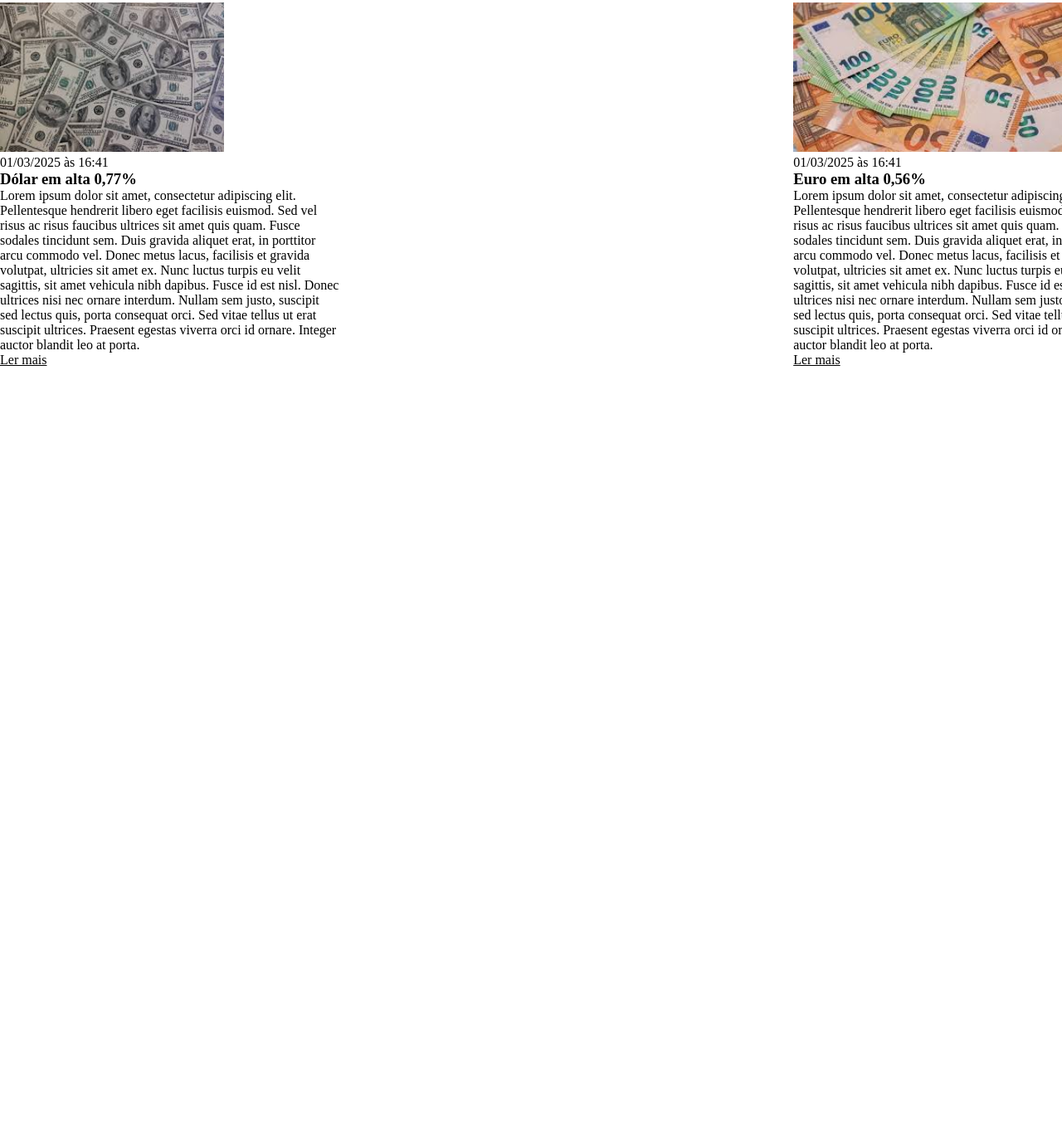
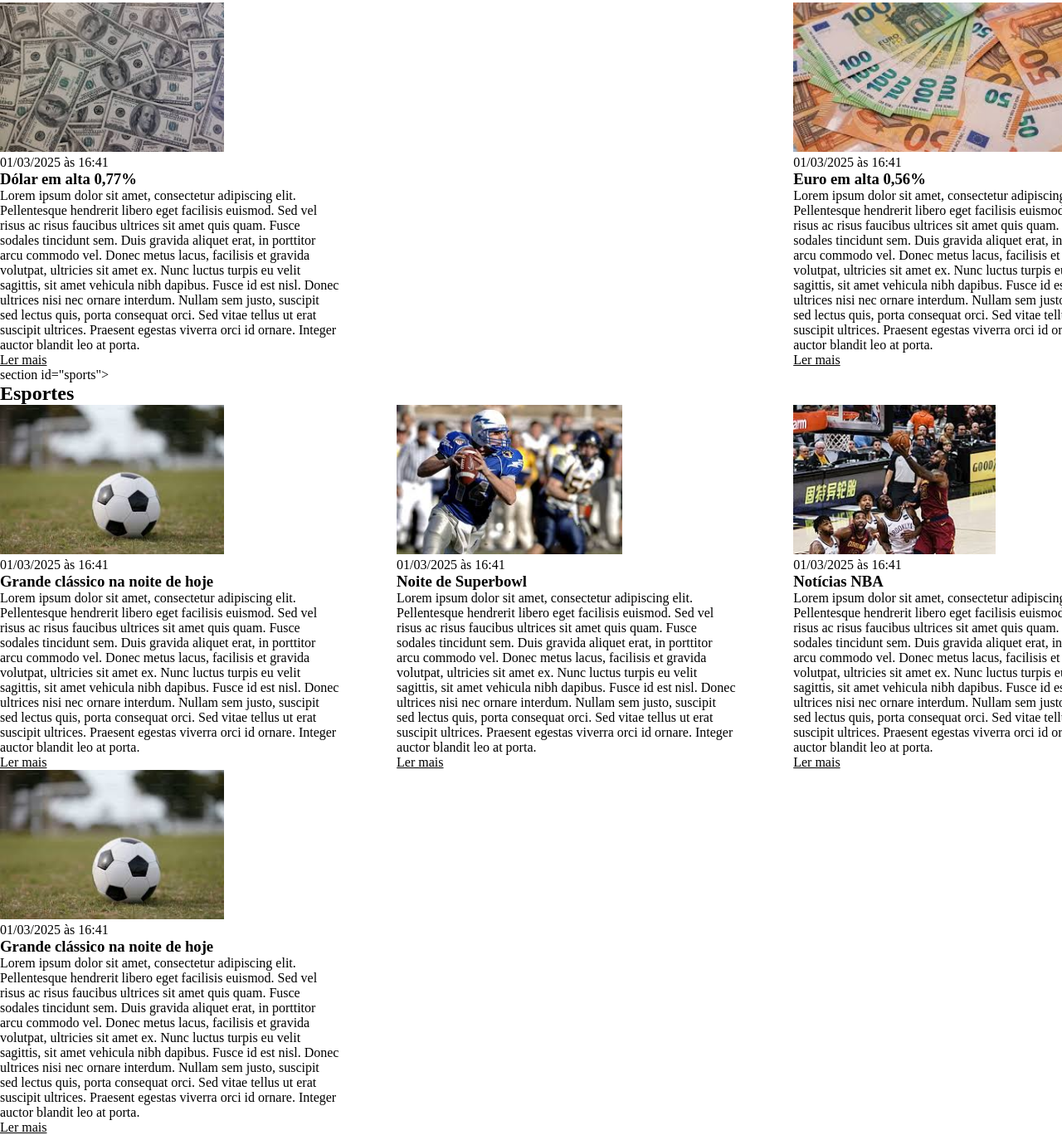
Before and after one commit to Taty-Z/M2_EBAC_frontend, a plain HTML site: page Portal_NOTICIAS/index_pn.html in a window 1280 px wide. Shown: the part 986-2354 px from the top of the page at 83% size. Before the commit the page ends 1429 px from the top, so only its background shows below. Drawn offline with Linux system fonts and the light colour scheme.

Commit message:
Aumentando o Portal de Notícias

```diff
--- a/Portal_NOTICIAS/index_pn.html
+++ b/Portal_NOTICIAS/index_pn.html
@@ -117,3 +117,62 @@
                 </div>
             </div>
         </section>
+
+        section id="sports">
+		<div class="container">
+            <h2>Esportes</h2>
+            <div class="articles">
+                <article>
+                    <img src="./imagens/futebol.jpg" alt="Bola de futebol no gramado" />
+                    <header>
+                        <time class="creation-date"> 01/03/2025 às 16:41</time>
+                    </header>
+                    <h3>Grande clássico na noite de hoje</h3>
+                    <p>
+                        Lorem ipsum dolor sit amet, consectetur adipiscing elit. Pellentesque hendrerit libero eget facilisis euismod. Sed vel risus ac risus faucibus ultrices sit amet quis quam. Fusce sodales tincidunt sem. Duis gravida aliquet erat, in porttitor arcu commodo vel. Donec metus lacus, facilisis et gravida volutpat, ultricies sit amet ex. Nunc luctus turpis eu velit sagittis, sit amet vehicula nibh dapibus. Fusce id est nisl. Donec ultrices nisi nec ornare interdum. Nullam sem justo, suscipit sed lectus quis, porta consequat orci. Sed vitae tellus ut erat suscipit ultrices.
+        Praesent egestas viverra orci id ornare. Integer auctor blandit leo at porta.
+                    </p>
+                    <a href="#" title="Leia a notícia completa">Ler mais</a>
+                </article>
+
+                <article>
+                    <img src="./imagens/futebol_americano.jpg" alt="Jogador de futebol americano segurando a bola" />
+                    <header>
+                        <time class="creation-date">01/03/2025 às 16:41</time>
+                    </header>
+                    <h3>Noite de Superbowl</h3>
+                    <p>
+                        Lorem ipsum dolor sit amet, consectetur adipiscing elit. Pellentesque hendrerit libero eget facilisis euismod. Sed vel risus ac risus faucibus ultrices sit amet quis quam. Fusce sodales tincidunt sem. Duis gravida aliquet erat, in porttitor arcu commodo vel. Donec metus lacus, facilisis et gravida volutpat, ultricies sit amet ex. Nunc luctus turpis eu velit sagittis, sit amet vehicula nibh dapibus. Fusce id est nisl. Donec ultrices nisi nec ornare interdum. Nullam sem justo, suscipit sed lectus quis, porta consequat orci. Sed vitae tellus ut erat suscipit ultrices.
+        Praesent egestas viverra orci id ornare. Integer auctor blandit leo at porta.
+                    </p>
+                    <a href="#" title="Leia a notícia completa">Ler mais</a>
+                </article>
+
+                <article>
+                    <img src="./imagens/basquete.jpg" alt="Jogador de basquete com a bola" />
+                    <header>
+                        <time class="creation-date">01/03/2025 às 16:41</time>
+                    </header>
+                    <h3>Notícias NBA</h3>
+                    <p>
+                        Lorem ipsum dolor sit amet, consectetur adipiscing elit. Pellentesque hendrerit libero eget facilisis euismod. Sed vel risus ac risus faucibus ultrices sit amet quis quam. Fusce sodales tincidunt sem. Duis gravida aliquet erat, in porttitor arcu commodo vel. Donec metus lacus, facilisis et gravida volutpat, ultricies sit amet ex. Nunc luctus turpis eu velit sagittis, sit amet vehicula nibh dapibus. Fusce id est nisl. Donec ultrices nisi nec ornare interdum. Nullam sem justo, suscipit sed lectus quis, porta consequat orci. Sed vitae tellus ut erat suscipit ultrices.
+        Praesent egestas viverra orci id ornare. Integer auctor blandit leo at porta.
+                    </p>
+                    <a href="#" title="Leia a notícia completa">Ler mais</a>
+                </article>
+
+                <article>
+                    <img src="./imagens/futebol.jpg" alt="Bola de futebol no gramado" />
+                    <header>
+                        <time class="creation-date"> 01/03/2025 às 16:41</time>
+                    </header>
+                    <h3>Grande clássico na noite de hoje</h3>
+                    <p>
+                        Lorem ipsum dolor sit amet, consectetur adipiscing elit. Pellentesque hendrerit libero eget facilisis euismod. Sed vel risus ac risus faucibus ultrices sit amet quis quam. Fusce sodales tincidunt sem. Duis gravida aliquet erat, in porttitor arcu commodo vel. Donec metus lacus, facilisis et gravida volutpat, ultricies sit amet ex. Nunc luctus turpis eu velit sagittis, sit amet vehicula nibh dapibus. Fusce id est nisl. Donec ultrices nisi nec ornare interdum. Nullam sem justo, suscipit sed lectus quis, porta consequat orci. Sed vitae tellus ut erat suscipit ultrices.
+        Praesent egestas viverra orci id ornare. Integer auctor blandit leo at porta.
+                    </p>
+                    <a href="#" title="Leia a notícia completa">Ler mais</a>
+                </article>
+            </div>
+        </div>
+    </section>
```
